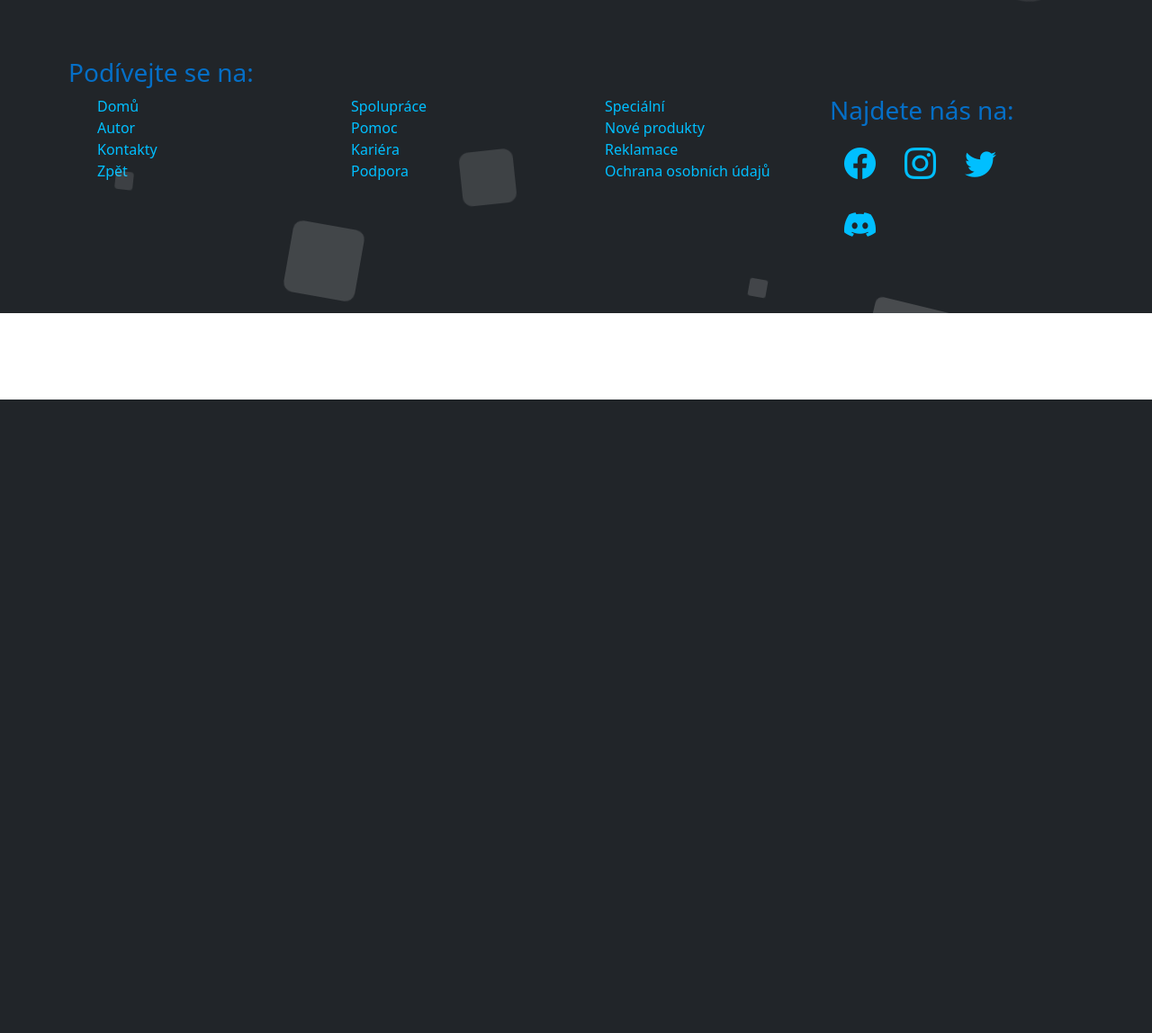
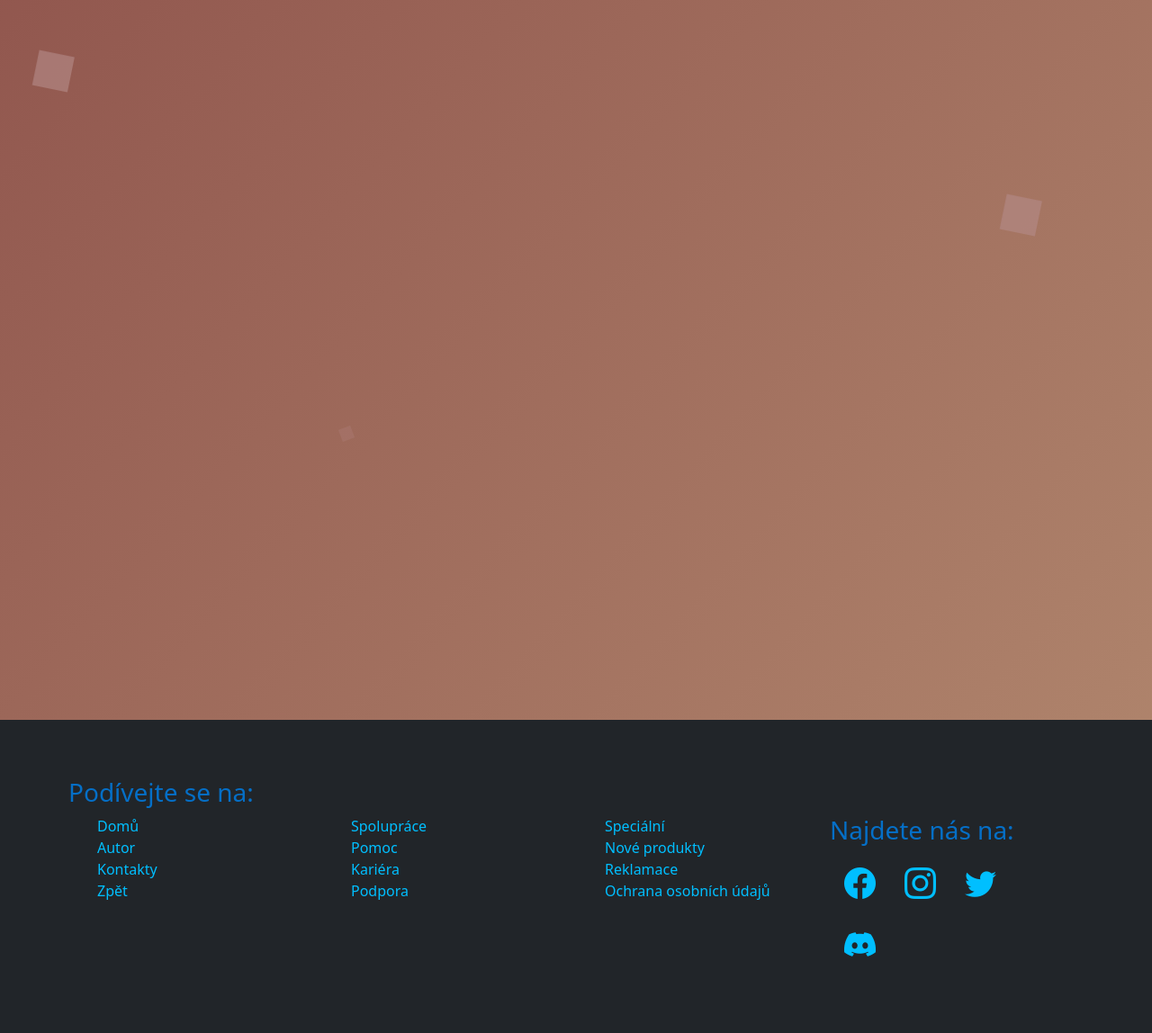
Before and after one commit to NeightN/Piticka, a PHP site: page / in a window 1280 px wide. Shown: the part 356-1504 px from the top of the page at 90% size. Before the commit the page ends 800 px from the top, so only its background shows below. Run offline with PHP 8.4, Linux system fonts and the light colour scheme; some libraries are stand-ins or nearby versions; grey boxes are pictures that could not be loaded.

Commit message:
added animations

```diff
--- a/css/style.css
+++ b/css/style.css
@@ -127,121 +127,106 @@ ul.markers {
   color: #00BFFF;
 }
 
-.area{
-  background-color: #4e54c8 !important;
+div.default_svg img {
+  height: 100px;
+  width: 100px;
 }
 
-.circles{
-  position: absolute;
-  top: 0;
-  left: 0;
-  width: 100%;
-  height: 100%;
-  overflow: hidden;
-}
-
-.circles li{
-  position: absolute;
-  display: block;
-  list-style: none;
-  width: 20px;
-  height: 20px;
-  background: rgba(255, 255, 255, 0.2);
-  animation: animate 25s linear infinite;
-  bottom: -150px;
-
-}
-
-.circles li:nth-child(1){
-  left: 25%;
-  width: 80px;
-  height: 80px;
-  animation-delay: 0s;
+.filter-default {
+  /* !!invert(0.5) sepia(1)!! */
+  filter: invert(17%) sepia(5%) saturate(1722%) hue-rotate(314deg) brightness(98%) contrast(92%);
 }
 
 
-.circles li:nth-child(2){
-  left: 10%;
-  width: 20px;
-  height: 20px;
-  animation-delay: 2s;
-  animation-duration: 12s;
+/* https://codepen.io/sosuke/pen/Pjoqqp */
+
+.background {
+  background: linear-gradient(132deg, #DFCCAF, #854442, #BE9B7B);
+  background-size: 400% 400%;
+  animation: Gradient 15s ease infinite;
+  position: relative;
+  height: 100vh;
+  width: 100%;
+  overflow: hidden;
+  padding: 0;
+  margin: 0px;
 }
 
-.circles li:nth-child(3){
-  left: 70%;
-  width: 20px;
-  height: 20px;
-  animation-delay: 4s;
-}
-
-.circles li:nth-child(4){
-  left: 40%;
-  width: 60px;
-  height: 60px;
-  animation-delay: 0s;
-  animation-duration: 18s;
-}
-
-.circles li:nth-child(5){
-  left: 65%;
-  width: 20px;
-  height: 20px;
-  animation-delay: 0s;
-}
-
-.circles li:nth-child(6){
-  left: 75%;
-  width: 110px;
-  height: 110px;
-  animation-delay: 3s;
-}
-
-.circles li:nth-child(7){
-  left: 35%;
-  width: 150px;
-  height: 150px;
-  animation-delay: 7s;
-}
-
-.circles li:nth-child(8){
-  left: 50%;
-  width: 25px;
-  height: 25px;
-  animation-delay: 15s;
-  animation-duration: 45s;
-}
-
-.circles li:nth-child(9){
-  left: 20%;
-  width: 15px;
-  height: 15px;
-  animation-delay: 2s;
-  animation-duration: 35s;
-}
-
-.circles li:nth-child(10){
-  left: 85%;
-  width: 150px;
-  height: 150px;
-  animation-delay: 0s;
-  animation-duration: 11s;
+.svg_animation {
+  position: absolute;
+  top: 80vh;
+  left: 45vw;
+  width: 10px;
+  height: 10px;
+  transform-origin: top left;
+  transform: scale(0) rotate(0deg) translate(-50%, -50%);
+  animation: svg_animation 12s ease-in forwards infinite;
 }
 
 
+.svg_animation:nth-child(1) {
+  animation-delay: 2s;
+  left: 5vw;
+  top: 10vh;
+}
 
-@keyframes animate {
+.svg_animation:nth-child(2) {
+  animation-delay: 6s;
+  left: 50vw;
+  top: 40vh;
+}
 
-  0%{
-      transform: translateY(0) rotate(0deg);
-      opacity: 1;
-      border-radius: 0;
+.svg_animation:nth-child(3) {
+  animation-delay: 4s;
+  left: 30vw;
+  top: 60vh;
+}
+
+.svg_animation:nth-child(4) {
+  animation-delay: 8s;
+  left: 70vw;
+  top: 80vh;
+}
+
+.svg_animation:nth-child(5) {
+  animation-delay: 10s;
+  left: 60vw;
+  top: 25vh;
+}
+
+.svg_animation:nth-child(6) {
+  animation-delay: 2s;
+  left: 89vw;
+  top: 30vh;
+}
+
+/* Animate Background*/
+@keyframes Gradient {
+  0% {
+      background-position: 0% 50%;
   }
 
-  100%{
-      transform: translateY(-1000px) rotate(720deg);
-      opacity: 0;
-      border-radius: 50%;
+  50% {
+      background-position: 100% 50%;
   }
 
+  100% {
+      background-position: 0% 50%;
+  }
 }
+
+@keyframes svg_animation {
+  0% {
+      transform: scale(0) rotate(0deg) translate(-50%, -50%) translateX(2px);
+      opacity: 0;
+  }
+
+  50% {
+      opacity: 1;
+  }
+
+  100% {
+      transform: scale(20) rotate(960deg) translate(-50%, -50%) translateX(-2px);
+      opacity: 0;
+  }
+}
--- a/index.php
+++ b/index.php
@@ -80,6 +80,15 @@
 
             <!-- Main -->
             <main>
+                <div class="background">
+                    <img class="svg_animation filter-default" src="img/bean.svg" alt="bean.svg" />
+                    <img class="svg_animation filter-default" src="img/bean.svg" alt="bean.svg" />
+                    <img class="svg_animation filter-default" src="img/bean.svg" alt="bean.svg" />
+                    <img class="svg_animation filter-default" src="img/bean.svg" alt="bean.svg" />
+                    <img class="svg_animation filter-default" src="img/bean.svg" alt="bean.svg" />
+                    <img class="svg_animation filter-default" src="img/bean.svg" alt="bean.svg" />
+                </div>
+                <!--
                 <div class="area">
                     <ul class="circles">
                         <li></li>
@@ -92,16 +101,17 @@
                         <li></li>
                         <li></li>
                         <li></li>
-                        <!--
+
                     <img class="svg_animation filter-default" src="img/bean.svg" alt="Bean" />
                     <img class="svg_animation" src="img/bean.svg" alt="Bean" />
                     <img class="svg_animation" src="img/bean.svg" alt="Bean" />
                     <img class="svg_animation" src="img/bean.svg" alt="Bean" />
                     <img class="svg_animation" src="img/bean.svg" alt="Bean" />
                     <img class="svg_animation" src="img/bean.svg" alt="Bean" />
-                    -->
+
                     </ul>
                 </div>
+                                    -->
             </main>
             <!-- Footer -->
             <footer class="footer-height bg-dark navbar-dark">
```
